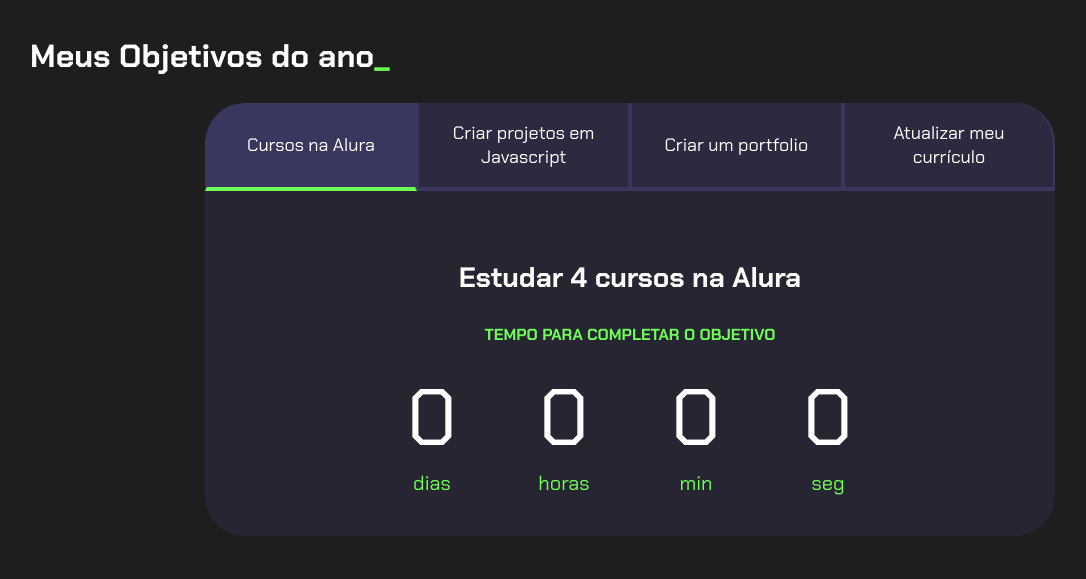
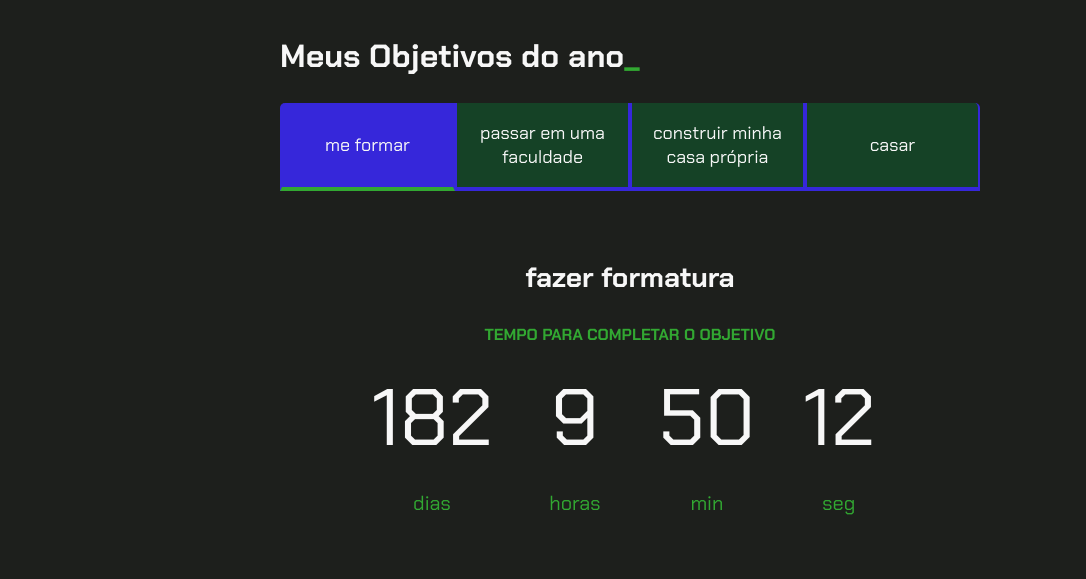
Before and after one commit to moniquecarriel07/monique.2024, a plain HTML site: page index.html in a window 1280 px wide. Shown: the whole page, without its empty margins (10-1096 px from the left). Drawn offline with Linux system fonts and the light colour scheme.

Commit message:
atualização 05/04

```diff
--- a/index.html
+++ b/index.html
@@ -13,14 +13,14 @@
         <h2 class="titulo-principal">Meus Objetivos do ano<span>_</span></h2>
         <div class="conteudo">
             <div class="botoes">
-                <button class="botao ativo">Cursos na Alura</button>
-                <button class="botao">Criar projetos em Javascript</button>
-                <button class="botao">Criar um portfolio</button>
-                <button class="botao">Atualizar meu currículo</button>
+                <button class="botao ativo">me formar</button>
+                <button class="botao">passar em uma faculdade</button>
+                <button class="botao">construir minha casa própria</button>
+                <button class="botao">casar</button>
             </div>
             <div class="abas-textos">
                 <div class="aba-conteudo ativo">
-                    <h3 class="aba-conteudo-titulo-principal">Estudar 4 cursos na Alura</h3>
+                    <h3 class="aba-conteudo-titulo-principal">fazer formatura</h3>
                     <h4 class="aba-conteudo-titulo-secundario">Tempo para completar o objetivo</h4>
                     <div class="contador">
                         <div class="contador-digito">
@@ -42,7 +42,7 @@
                     </div>
                 </div>
                 <div class="aba-conteudo">
-                    <h3 class="aba-conteudo-titulo-principal">Criar 5 projetos em Javascript</h3>
+                    <h3 class="aba-conteudo-titulo-principal">me especializar no curso dos meus sonho</h3>
                     <h4 class="aba-conteudo-titulo-secundario">Tempo para completar o objetivo</h4>
                     <div class="contador">
                         <div class="contador-digito">
@@ -64,7 +64,7 @@
                     </div>
                 </div>
                 <div class="aba-conteudo">
-                    <h3 class="aba-conteudo-titulo-principal">Criar um portfolio com os meus 3 melhores projetos</h3>
+                    <h3 class="aba-conteudo-titulo-principal">conquistar meu carro</h3>
                     <h4 class="aba-conteudo-titulo-secundario">Tempo para completar o objetivo</h4>
                     <div class="contador">
                         <div class="contador-digito">
@@ -86,7 +86,7 @@
                     </div>
                 </div>
                 <div class="aba-conteudo">
-                    <h3 class="aba-conteudo-titulo-principal">Atualizar meu curriculo com os certificados da Alura</h3>
+                    <h3 class="aba-conteudo-titulo-principal">construir minha familía</h3>
                     <h4 class="aba-conteudo-titulo-secundario">Tempo para completar o objetivo</h4>
                     <div class="contador">
                         <div class="contador-digito">
--- a/main.js
+++ b/main.js
@@ -15,10 +15,10 @@
 }
 
 const contadores = document.querySelectorAll(".contador");
-const tempoObjetivo1 = new Date("2020-10-05T00:00:00");
-const tempoObjetivo2 = new Date("2023-12-05T00:00:00");
-const tempoObjetivo3 = new Date("2023-12-30T00:00:00");
-const tempoObjetivo4 = new Date("2024-02-01T00:00:00");
+const tempoObjetivo1 = new Date("2024-10-05T00:00:00");
+const tempoObjetivo2 = new Date("2024-12-05T00:00:00");
+const tempoObjetivo3 = new Date("2024-18-30T00:00:00");
+const tempoObjetivo4 = new Date("2024-09-01T00:00:00");
 
 const tempos = [tempoObjetivo1,tempoObjetivo2,tempoObjetivo3,tempoObjetivo4];
 
--- a/style.css
+++ b/style.css
@@ -1,12 +1,12 @@
 @import url('https://fonts.googleapis.com/css2?family=Chakra+Petch:wght@400;700&display=swap');
 
 :root {
-    --cor-de-fundo: #1E1E1E;
-    --verde: #6FFF57;
-    --branco: #FFFFFF;
-    --botao-ativo: #3A375E;
-    --botao-inativo: rgba(58, 55, 94, 0.5);
-    --texto-fundo: rgba(58, 55, 94, 0.3);
+    --cor-de-fundo: #1d1f1c;
+    --verde: #32a832;
+    --branco: #f7f7f7;
+    --botao-ativo: #3627da;
+    --botao-inativo: rgba(15, 102, 49, 0.5);
+    --texto-fundo: rgba(21, 124, 93, 0);
 }
 
 body {
@@ -21,7 +21,7 @@
     flex-direction: column;
     justify-content: center;
     align-items: center;
-    max-width: 1200px;
+    max-width: 700px;
     width: 100%;
     margin: 0 auto;
 }
@@ -109,7 +109,7 @@
 .contador-digito-texto{
     color: var(--verde);
     font-size: 20px;
-    margin: 0;
+    margin:5 ;
 
 }
 
@@ -119,10 +119,10 @@
     }
 
     .botao:first-child {
-        border-radius: 40px 0 0 0;
+        border-radius: 5px 0 0 0;
     }
 
     .botao:last-child {
-        border-radius: 0 40px 0 0;
+        border-radius: 0 5px 0 0;
     }
 }
```
